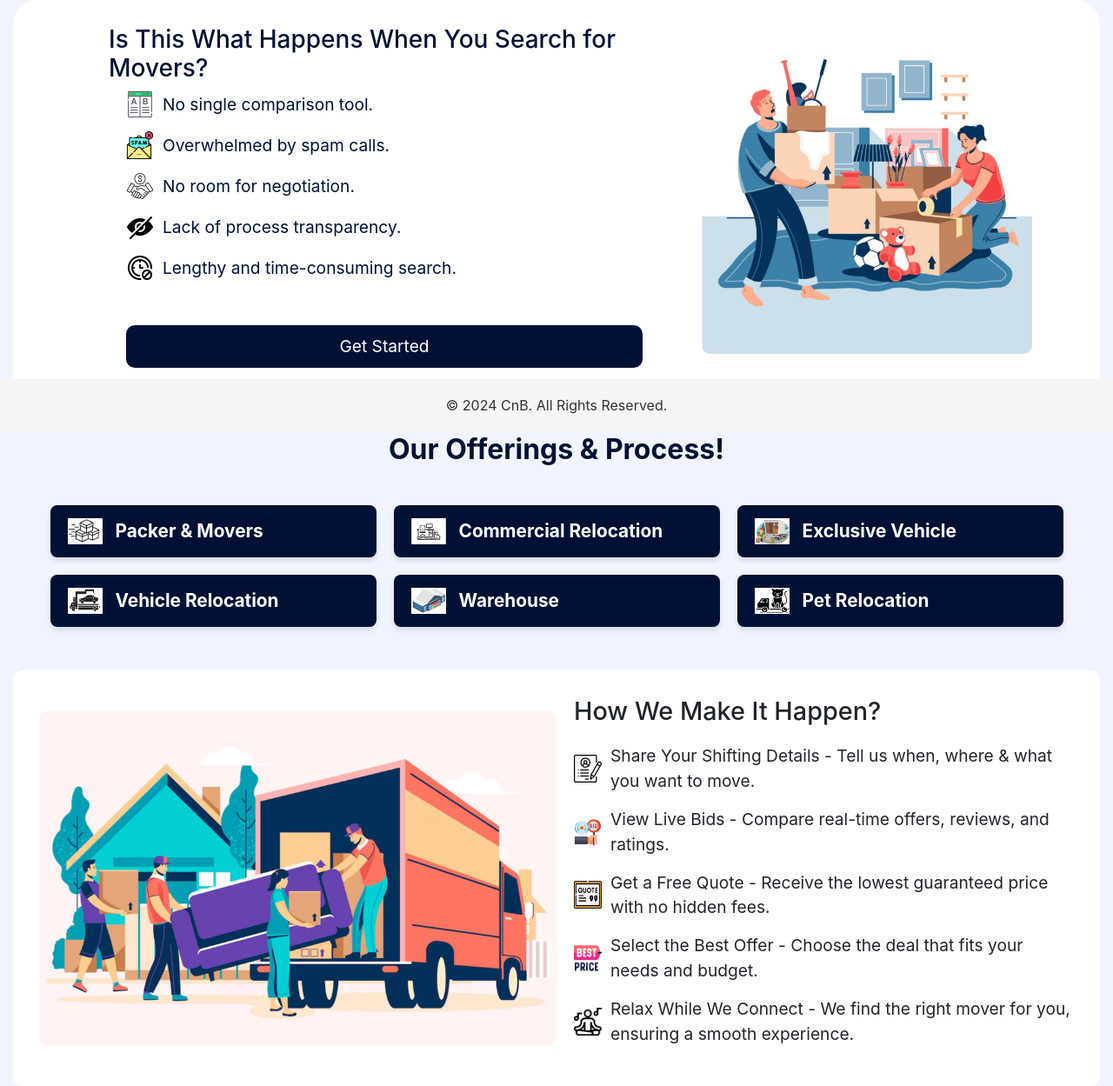
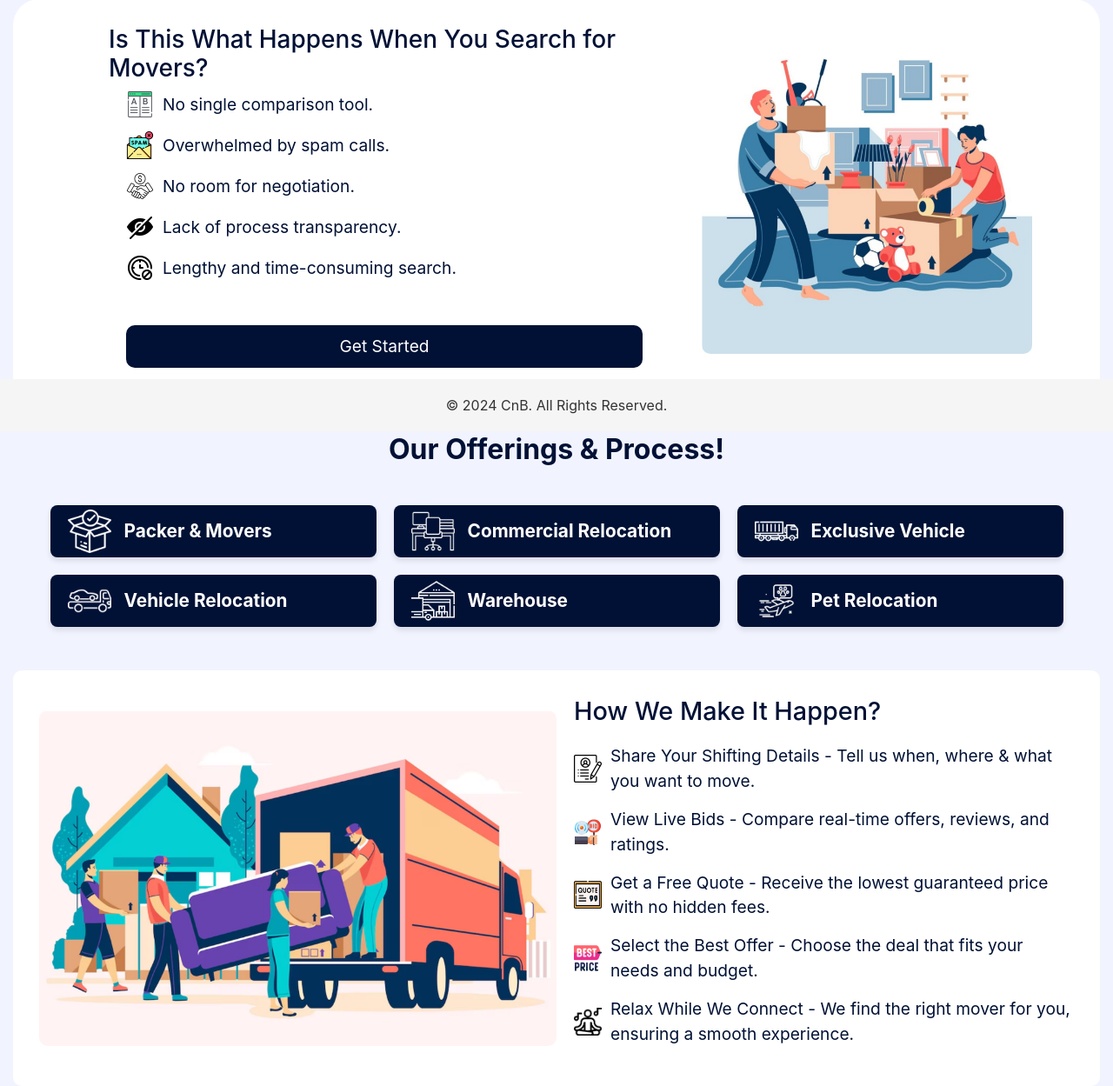
Before and after one commit to madhav35/CnB, a Django app: page / in a window 1280 px wide. Shown: the part 304-1553 px from the top of the page at 87% size. Run offline with Django 5.2, Linux system fonts and the light colour scheme; some libraries are stand-ins or nearby versions.

Commit message:
home page change

```diff
--- a/myapp/templates/myapp/home.html
+++ b/myapp/templates/myapp/home.html
@@ -156,9 +156,10 @@
     }
 
     .service-box img {
-        width: 40px; /* Adjust icon size as needed */
-        height: 30px;
+        width: 50px; /* Adjust icon size as needed */
+        height: 50px;
         margin-right: 15px;
+        color: white;
     }
 
     .service-box p {
@@ -192,7 +193,7 @@
     .how-we-make-section .text-content {
         width: 50%;
         padding-left: 20px;
-        color: #001135s;
+        color: #001135;
     }
 
     .how-we-make-section .text-content h2 {
@@ -312,27 +313,27 @@
 <!-- Section for the six service boxes -->
 <div class="services-section">
     <div class="service-box">
-        <img src="{% static 'myapp/icons/pnm_service.png' %}" alt="Packer & Movers">
+        <img src="{% static 'myapp/icons/package.png' %}" alt="Packer & Movers">
         <p>Packer & Movers</p>
     </div>
     <div class="service-box">
-        <img src="{% static 'myapp/icons/commercial_relocation.png' %}" alt="Commercial Relocation">
+        <img src="{% static 'myapp/icons/workspace.png' %}" alt="Commercial Relocation">
         <p>Commercial Relocation</p>
     </div>
     <div class="service-box">
-        <img src="{% static 'myapp/icons/dedicated_vehicle.png' %}" alt="Exclusive Vehicle">
+        <img src="{% static 'myapp/icons/delivery_truck.png' %}" alt="Exclusive Vehicle">
         <p>Exclusive Vehicle</p>
     </div>
     <div class="service-box">
-        <img src="{% static 'myapp/icons/vehicle_relocation.png' %}" alt="Vehicle Relocation">
+        <img src="{% static 'myapp/icons/shipping.png' %}" alt="Vehicle Relocation">
         <p>Vehicle Relocation</p>
     </div>
     <div class="service-box">
-        <img src="{% static 'myapp/icons/warehouse.png' %}" alt="Warehouse">
+        <img src="{% static 'myapp/icons/warehouse_v2.png' %}" alt="Warehouse">
         <p>Warehouse</p>
     </div>
     <div class="service-box">
-        <img src="{% static 'myapp/icons/pet_relocation.png' %}" alt="Pet Relocation">
+        <img src="{% static 'myapp/icons/airplane.png' %}" alt="Pet Relocation">
         <p>Pet Relocation</p>
     </div>
 </div>
```
Also changed, not shown: myapp/static/myapp/icons/airplane.png (added), myapp/static/myapp/icons/delivery_truck.png (added), myapp/static/myapp/icons/package.png (added), myapp/static/myapp/icons/shipping.png (added), myapp/static/myapp/icons/warehouse.png (deleted), myapp/static/myapp/icons/warehouse_v2.png (added), myapp/static/myapp/icons/workspace.png (added), 3 other files.
